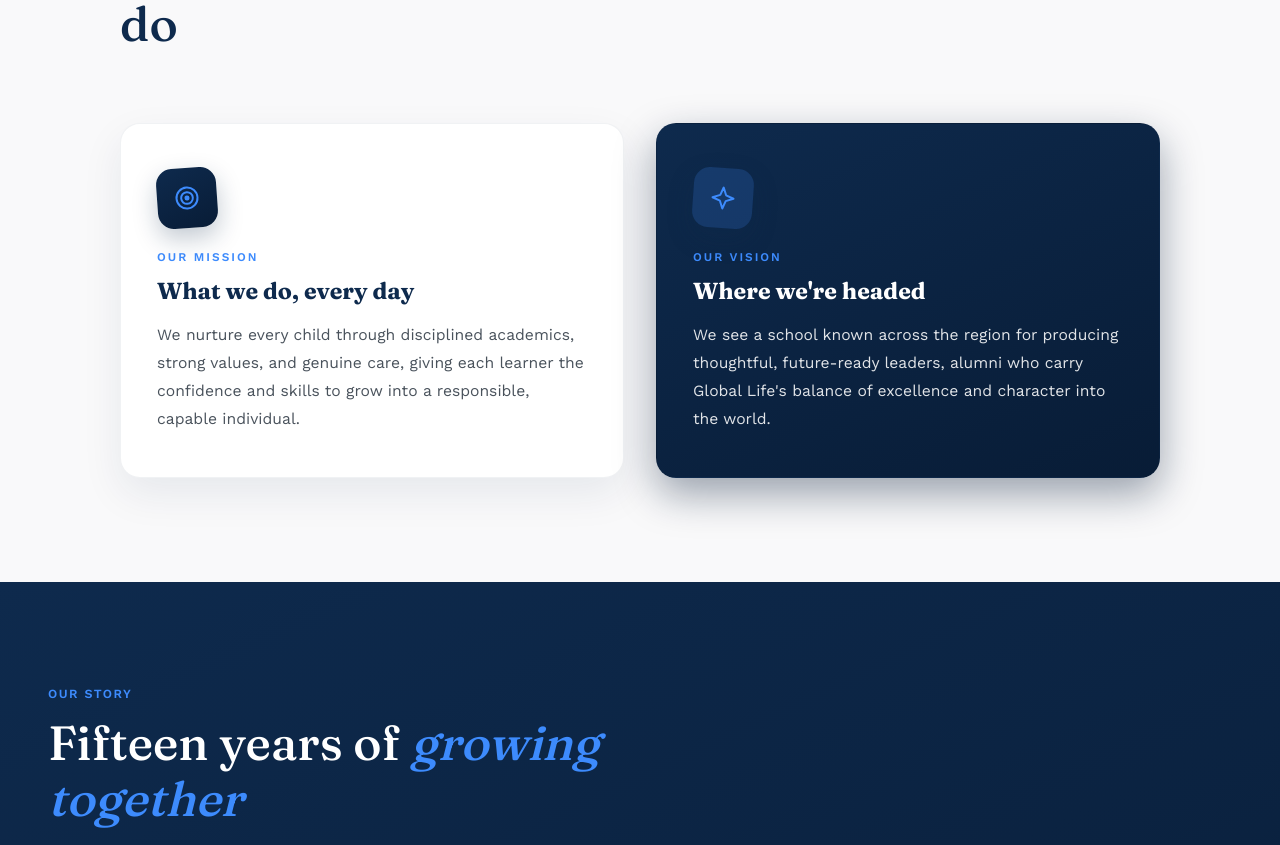
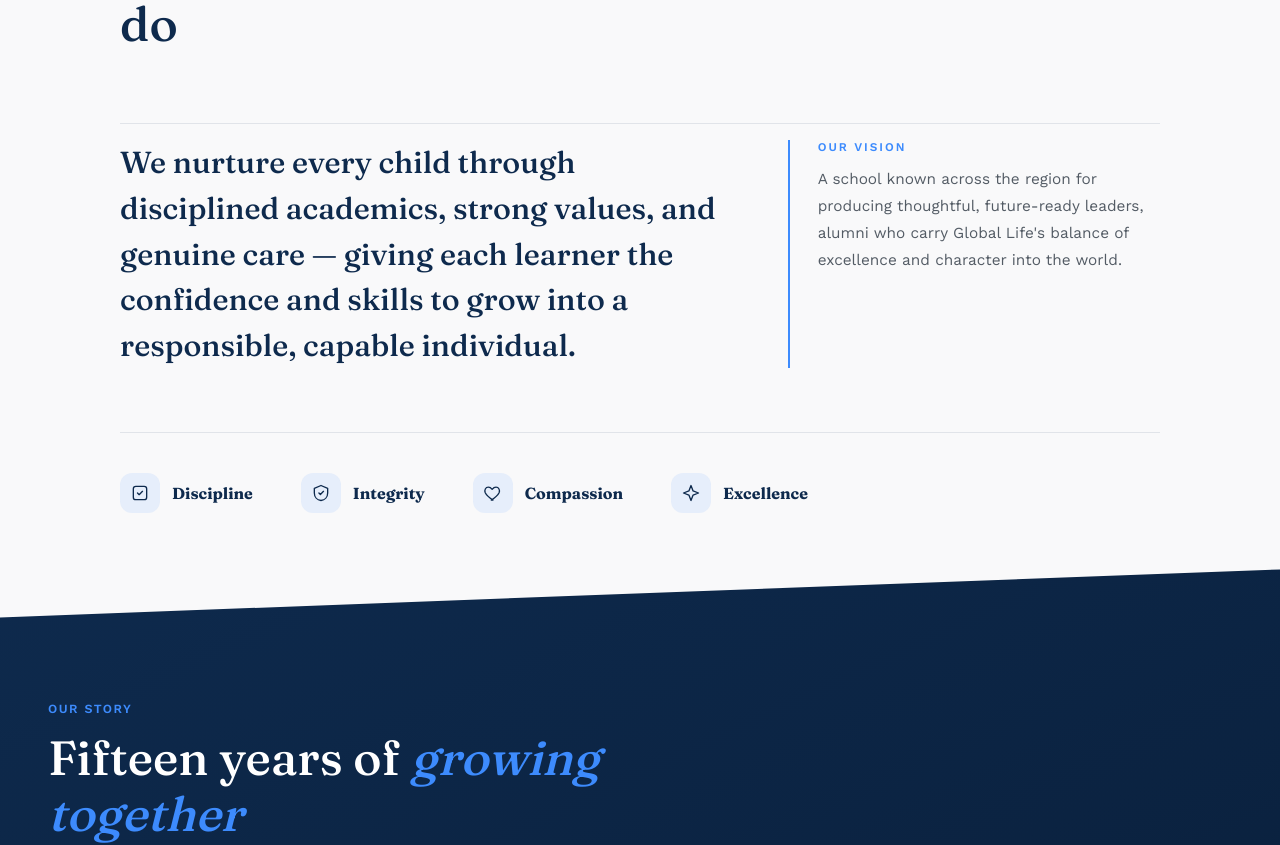
Before and after one commit to swikar-napit/globallife-web, a React (Vite) app: page /about in a window 1280 px wide. Shown: the part 683-1528 px from the top of the page. Built offline with nearby package versions, Linux system fonts and the light colour scheme.

Commit message:
about section reconstructed

```diff
--- a/src/pages/About.css
+++ b/src/pages/About.css
@@ -204,63 +204,28 @@
   font-weight: 500;
 }
 
-.mv-grid {
+.mv-statement {
   display: grid;
-  grid-template-columns: repeat(2, 1fr);
-  gap: clamp(24px, 3vw, 32px);
+  grid-template-columns: 1.6fr 1fr;
+  gap: clamp(40px, 6vw, 72px);
+  padding-top: clamp(8px, 1.5vw, 16px);
+  border-top: 1px solid rgba(14, 42, 77, 0.1);
 }
 
-.mv-box {
-  position: relative;
-  background: #fff;
-  border-radius: 20px;
-  padding: clamp(32px, 3.5vw, 44px) clamp(28px, 3vw, 36px);
-  box-shadow: 0 16px 40px rgba(14, 42, 77, 0.08);
-  border: 1px solid rgba(14, 42, 77, 0.06);
-  transition: transform 0.28s ease, box-shadow 0.28s ease;
+.mv-statement-main {
+  font-family: 'Fraunces', serif;
+  font-size: clamp(1.4rem, 1.1rem + 1.2vw, 1.9rem);
+  font-weight: 500;
+  line-height: 1.5;
+  color: var(--navy);
 }
 
-.mv-box:hover {
-  transform: translateY(-6px);
-  box-shadow: 0 26px 56px rgba(14, 42, 77, 0.13);
+.mv-statement-side {
+  border-left: 2px solid var(--blue-accent);
+  padding-left: clamp(20px, 2.5vw, 28px);
 }
 
-.mv-sticker {
-  width: 60px;
-  height: 60px;
-  border-radius: 16px;
-  display: flex;
-  align-items: center;
-  justify-content: center;
-  margin-bottom: 22px;
-  background: linear-gradient(155deg, var(--navy) 0%, var(--navy-deep) 100%);
-  color: var(--blue-accent);
-  transform: rotate(-4deg);
-  box-shadow: 0 10px 24px rgba(14, 42, 77, 0.25);
-}
-
-.mv-box--vision {
-  background: linear-gradient(155deg, var(--navy) 0%, var(--navy-deep) 100%);
-  border-color: transparent;
-  box-shadow: 0 16px 40px rgba(8, 28, 54, 0.4);
-}
-
-.mv-box--vision:hover {
-  box-shadow: 0 26px 56px rgba(8, 28, 54, 0.5);
-}
-
-.mv-box--vision .mv-sticker {
-  transform: rotate(4deg);
-  background: rgba(61, 139, 253, 0.18);
-  color: var(--blue-accent);
-}
-
-.mv-sticker svg {
-  width: 28px;
-  height: 28px;
-}
-
-.mv-box-label {
+.mv-side-label {
   display: block;
   font-size: 0.74rem;
   font-weight: 700;
@@ -270,46 +235,73 @@
   margin-bottom: 12px;
 }
 
-.mv-box--vision .mv-box-label {
-  color: var(--blue-accent);
-}
-
-.mv-box-title {
-  font-family: 'Fraunces', serif;
-  font-size: clamp(1.25rem, 1.1rem + 0.5vw, 1.45rem);
-  font-weight: 700;
-  color: var(--navy);
-  margin-bottom: 14px;
-  line-height: 1.3;
-}
-
-.mv-box--vision .mv-box-title {
-  color: #fff;
-}
-
-.mv-box-text {
-  font-size: 0.98rem;
-  line-height: 1.8;
+.mv-side-text {
+  font-size: 0.96rem;
+  line-height: 1.75;
   color: var(--charcoal);
-  opacity: 0.8;
-}
-
-.mv-box--vision .mv-box-text {
-  color: rgba(255, 255, 255, 0.88);
-  opacity: 1;
+  opacity: 0.75;
 }
 
 @media (max-width: 760px) {
-  .mv-grid {
+  .mv-statement {
     grid-template-columns: 1fr;
+    gap: 28px;
+  }
+}
+
+.values-strip {
+  display: flex;
+  flex-wrap: wrap;
+  gap: clamp(28px, 4vw, 48px);
+  margin-top: clamp(40px, 6vw, 64px);
+  padding-top: clamp(28px, 4vw, 40px);
+  border-top: 1px solid rgba(14, 42, 77, 0.1);
+}
+
+.value-item {
+  display: flex;
+  align-items: center;
+  gap: 12px;
+}
+
+.value-icon {
+  width: 40px;
+  height: 40px;
+  border-radius: 12px;
+  display: flex;
+  align-items: center;
+  justify-content: center;
+  background: rgba(61, 139, 253, 0.1);
+  color: var(--navy);
+  flex-shrink: 0;
+}
+
+.value-icon svg {
+  width: 20px;
+  height: 20px;
+}
+
+.value-label {
+  font-family: 'Fraunces', serif;
+  font-weight: 700;
+  font-size: 1rem;
+  color: var(--navy);
+}
+
+@media (max-width: 500px) {
+  .values-strip {
+    gap: 20px 28px;
   }
 }
 /* =================================*********
    OUR STORY — horizontal timeline
 ========================================= */
 .story-section {
+  position: relative;
   background: linear-gradient(155deg, var(--navy) 0%, var(--navy-deep) 100%);
-  padding: clamp(64px, 9vw, 104px) clamp(24px, 5vw, 48px);
+  padding: clamp(96px, 11vw, 132px) clamp(24px, 5vw, 48px) clamp(64px, 9vw, 104px);
+  clip-path: polygon(0 48px, 100% 0, 100% 100%, 0 100%);
+  margin-top: -48px;
 }
 
 .story-section .mv-eyebrow {
@@ -322,6 +314,14 @@
 
 .story-section .mv-heading em {
   color: var(--blue-accent);
+}
+
+@media (max-width: 700px) {
+  .story-section {
+    clip-path: polygon(0 28px, 100% 0, 100% 100%, 0 100%);
+    margin-top: -28px;
+    padding-top: clamp(64px, 11vw, 88px);
+  }
 }
 
 .story-inner {
@@ -351,6 +351,7 @@
   width: 20px;
   height: 20px;
   color: rgba(255, 255, 255, 0.65);
+  opacity: 1;
   animation: story-scroll-nudge 1.6s ease-in-out infinite;
 }
 
@@ -531,7 +532,17 @@
   position: relative;
   overflow: hidden;
   background: linear-gradient(180deg, #f4f8ff 0%, var(--page-bg) 100%);
-  padding: clamp(64px, 9vw, 108px) clamp(24px, 5vw, 48px);
+  padding: clamp(96px, 11vw, 132px) clamp(24px, 5vw, 48px) clamp(64px, 9vw, 108px);
+  clip-path: polygon(0 0, 100% 48px, 100% 100%, 0 100%);
+  margin-top: -48px;
+}
+
+@media (max-width: 700px) {
+  .principal-section {
+    clip-path: polygon(0 0, 100% 28px, 100% 100%, 0 100%);
+    margin-top: -28px;
+    padding-top: clamp(64px, 11vw, 88px);
+  }
 }
 
 .principal-section::before {
@@ -676,91 +687,3 @@
     min-height: 260px;
   }
 }
-
-/* =================================*********
-   CORE VALUES — navy card grid
-========================================= */
-.core-values-section {
-  background: linear-gradient(155deg, var(--navy) 0%, var(--navy-deep) 100%);
-  padding: clamp(64px, 9vw, 104px) clamp(24px, 5vw, 48px);
-}
-
-.core-values-section .mv-eyebrow {
-  color: var(--blue-accent);
-}
-
-.core-values-section .mv-heading {
-  color: #fff;
-}
-
-.core-values-section .mv-heading em {
-  color: var(--blue-accent);
-}
-
-.core-values-inner {
-  max-width: 1200px;
-  margin: 0 auto;
-}
-
-.core-values-grid {
-  display: grid;
-  grid-template-columns: repeat(4, 1fr);
-  gap: clamp(18px, 2.5vw, 24px);
-}
-
-.core-value-card {
-  background: rgba(255, 255, 255, 0.06);
-  border: 1px solid rgba(255, 255, 255, 0.1);
-  border-radius: 18px;
-  padding: clamp(26px, 3vw, 32px) clamp(22px, 2.5vw, 26px);
-  transition: transform 0.28s ease, background 0.28s ease, border-color 0.28s ease;
-}
-
-.core-value-card:hover {
-  transform: translateY(-6px);
-  background: rgba(255, 255, 255, 0.1);
-  border-color: rgba(255, 255, 255, 0.2);
-}
-
-.core-value-icon {
-  width: 52px;
-  height: 52px;
-  border-radius: 14px;
-  display: flex;
-  align-items: center;
-  justify-content: center;
-  margin-bottom: 20px;
-  background: rgba(61, 139, 253, 0.18);
-  color: var(--blue-accent);
-}
-
-.core-value-icon svg {
-  width: 24px;
-  height: 24px;
-}
-
-.core-value-title {
-  font-family: 'Fraunces', serif;
-  font-size: 1.15rem;
-  font-weight: 700;
-  color: #fff;
-  margin-bottom: 10px;
-}
-
-.core-value-text {
-  font-size: 0.88rem;
-  line-height: 1.7;
-  color: rgba(255, 255, 255, 0.62);
-}
-
-@media (max-width: 900px) {
-  .core-values-grid {
-    grid-template-columns: repeat(2, 1fr);
-  }
-}
-
-@media (max-width: 500px) {
-  .core-values-grid {
-    grid-template-columns: 1fr;
-  }
-}
--- a/src/pages/About.jsx
+++ b/src/pages/About.jsx
@@ -75,7 +75,6 @@ function StatCounter({ value, suffix, label, active }) {
 const coreValues = [
   {
     title: "Discipline",
-    text: "Consistent routines and clear expectations that help every student build lasting focus and self-control.",
     icon: (
       <svg viewBox="0 0 24 24" fill="none" stroke="currentColor" strokeWidth="1.6" strokeLinecap="round" strokeLinejoin="round">
         <rect x="4" y="4" width="16" height="16" rx="3" />
@@ -85,7 +84,6 @@ const coreValues = [
   },
   {
     title: "Integrity",
-    text: "Honesty and accountability woven into everyday learning, so doing the right thing becomes second nature.",
     icon: (
       <svg viewBox="0 0 24 24" fill="none" stroke="currentColor" strokeWidth="1.6" strokeLinecap="round" strokeLinejoin="round">
         <path d="M12 3 4 6.5V12c0 5 3.4 8.5 8 9 4.6-.5 8-4 8-9V6.5L12 3Z" />
@@ -95,7 +93,6 @@ const coreValues = [
   },
   {
     title: "Compassion",
-    text: "A genuinely caring environment where every child feels seen, supported, and safe to grow at their own pace.",
     icon: (
       <svg viewBox="0 0 24 24" fill="none" stroke="currentColor" strokeWidth="1.6" strokeLinecap="round" strokeLinejoin="round">
         <path d="M12 20.5s-7-4.35-9.3-8.8C1.4 8.6 3 5 6.4 5c1.9 0 3.3 1 4.6 2.6C12.3 6 13.7 5 15.6 5c3.4 0 5 3.6 3.7 6.7-2.3 4.45-9.3 8.8-9.3 8.8Z" />
@@ -104,7 +101,6 @@ const coreValues = [
   },
   {
     title: "Excellence",
-    text: "A relentless pursuit of quality in academics, character, and community, in everything we build together.",
     icon: (
       <svg viewBox="0 0 24 24" fill="none" stroke="currentColor" strokeWidth="1.6" strokeLinecap="round" strokeLinejoin="round">
         <path d="M12 3 14.5 9.5 21 12 14.5 14.5 12 21 9.5 14.5 3 12 9.5 9.5 Z" />
@@ -170,38 +166,30 @@ function About() {
             </h2>
           </div>
 
-          <div className="mv-grid">
-            <div className="mv-box mv-box--mission">
-              <div className="mv-sticker">
-                <svg viewBox="0 0 24 24" fill="none" stroke="currentColor" strokeWidth="1.7" strokeLinecap="round" strokeLinejoin="round">
-                  <circle cx="12" cy="12" r="9" />
-                  <circle cx="12" cy="12" r="5" />
-                  <circle cx="12" cy="12" r="1.3" fill="currentColor" />
-                </svg>
-              </div>
-              <span className="mv-box-label">Our Mission</span>
-              <h3 className="mv-box-title">What we do, every day</h3>
-              <p className="mv-box-text">
-                We nurture every child through disciplined academics, strong
-                values, and genuine care, giving each learner the confidence
-                and skills to grow into a responsible, capable individual.
+          <div className="mv-statement">
+            <p className="mv-statement-main">
+              We nurture every child through disciplined academics, strong
+              values, and genuine care — giving each learner the confidence
+              and skills to grow into a responsible, capable individual.
+            </p>
+
+            <div className="mv-statement-side">
+              <span className="mv-side-label">Our Vision</span>
+              <p className="mv-side-text">
+                A school known across the region for producing thoughtful,
+                future-ready leaders, alumni who carry Global Life's balance
+                of excellence and character into the world.
               </p>
             </div>
+          </div>
 
-            <div className="mv-box mv-box--vision">
-              <div className="mv-sticker">
-                <svg viewBox="0 0 24 24" fill="none" stroke="currentColor" strokeWidth="1.7" strokeLinecap="round" strokeLinejoin="round">
-                  <path d="M12 3 L14.5 9.5 21 12 14.5 14.5 12 21 9.5 14.5 3 12 9.5 9.5 Z" />
-                </svg>
+          <div className="values-strip">
+            {coreValues.map((v) => (
+              <div className="value-item" key={v.title}>
+                <span className="value-icon">{v.icon}</span>
+                <span className="value-label">{v.title}</span>
               </div>
-              <span className="mv-box-label">Our Vision</span>
-              <h3 className="mv-box-title">Where we're headed</h3>
-              <p className="mv-box-text">
-                We see a school known across the region for producing
-                thoughtful, future-ready leaders, alumni who carry Global
-                Life's balance of excellence and character into the world.
-              </p>
-            </div>
+            ))}
           </div>
         </div>
       </section>
@@ -335,27 +323,6 @@ function About() {
         </div>
       </section>
 
-      <section className="core-values-section">
-        <div className="core-values-inner">
-          <div className="mv-intro">
-            <span className="mv-eyebrow">What We Stand For</span>
-            <h2 className="mv-heading">
-              The values behind <em>every decision</em>
-            </h2>
-          </div>
-
-          <div className="core-values-grid">
-            {coreValues.map((v) => (
-              <div className="core-value-card" key={v.title}>
-                <div className="core-value-icon">{v.icon}</div>
-                <h3 className="core-value-title">{v.title}</h3>
-                <p className="core-value-text">{v.text}</p>
-              </div>
-            ))}
-          </div>
-        </div>
-      </section>
-
       <section className="cta-section">
         <div className="cta-card">
           <div className="cta-photo" style={{ backgroundImage: `url(${ctaPhoto})` }} aria-hidden="true" />
```
